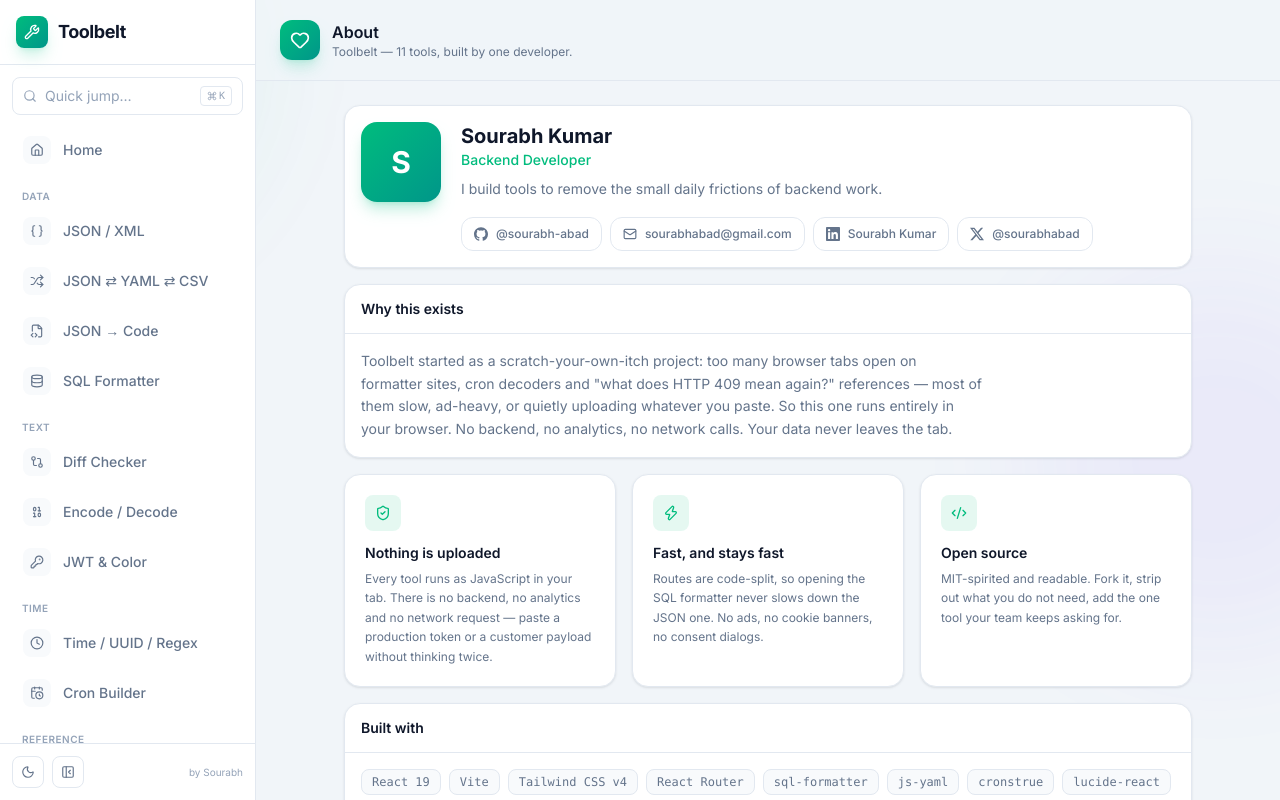
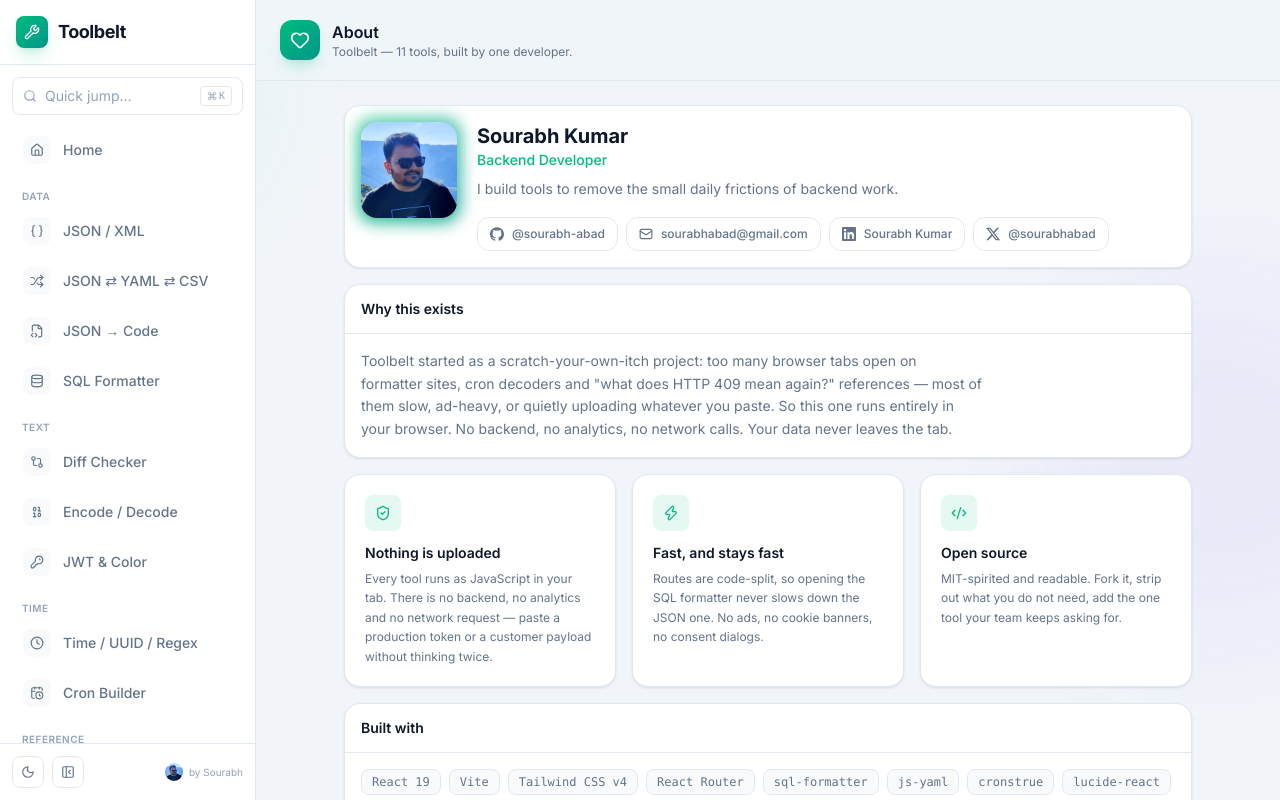
Before and after one commit to sourabh-abad/Toolbelt, a React (Vite) app: page /#/about in a window 1280 px wide. Built offline with nearby package versions, Linux system fonts and the light colour scheme.

Commit message:
profile pic updated
profile pic updated

```diff
--- a/src/App.jsx
+++ b/src/App.jsx
@@ -220,7 +220,21 @@
           {collapsed ? <PanelLeftOpen className="h-3.5 w-3.5" aria-hidden="true" /> : <PanelLeftClose className="h-3.5 w-3.5" aria-hidden="true" />}
         </button>
         {!collapsed && (
-          <Link to="/about" className="t-faint hover:t-main ml-auto text-[10px] transition-colors">
+          <Link
+            to="/about"
+            className="t-faint hover:t-main ml-auto flex items-center gap-1.5 text-[10px] transition-colors"
+          >
+            <picture>
+              <source srcSet={PROFILE.avatar.webp} type="image/webp" />
+              <img
+                src={PROFILE.avatar.jpg}
+                alt=""
+                width="18"
+                height="18"
+                loading="lazy"
+                className="h-[18px] w-[18px] rounded-full object-cover"
+              />
+            </picture>
             by {PROFILE.name.split(' ')[0]}
           </Link>
         )}
--- a/src/lib/profile.js
+++ b/src/lib/profile.js
@@ -11,6 +11,8 @@
 them slow, ad-heavy, or quietly uploading whatever you paste. So this one runs entirely in
 your browser. No backend, no analytics, no network calls. Your data never leaves the tab.`,
   location: 'India',
+  // Served from public/ — WebP with a JPEG fallback for older browsers.
+  avatar: { webp: './sourabh.webp', jpg: './sourabh.jpg' },
   links: [
     { id: 'github', label: 'GitHub', handle: '@sourabh-abad', url: 'https://github.com/sourabh-abad' },
     { id: 'email', label: 'Email', handle: 'sourabhabad@gmail.com', url: 'mailto:sourabhabad@gmail.com' },
--- a/src/pages/About.jsx
+++ b/src/pages/About.jsx
@@ -36,11 +36,20 @@
         {/* Developer card */}
         <Panel className="animate-fade-up overflow-hidden">
           <div className="flex flex-col gap-5 sm:flex-row sm:items-start">
-            <div
-              aria-hidden="true"
-              className="flex h-20 w-20 shrink-0 items-center justify-center rounded-2xl bg-gradient-to-br from-emerald-500 to-teal-600 text-3xl font-bold text-white shadow-lg shadow-emerald-500/25"
-            >
-              {PROFILE.name.charAt(0)}
+            <div className="relative shrink-0 self-start">
+              <div className="absolute -inset-1 rounded-2xl bg-gradient-to-br from-emerald-500 to-teal-600 opacity-70 blur-sm" aria-hidden="true" />
+              <picture>
+                <source srcSet={PROFILE.avatar.webp} type="image/webp" />
+                <img
+                  src={PROFILE.avatar.jpg}
+                  alt={`${PROFILE.name}, ${PROFILE.role}`}
+                  width="96"
+                  height="96"
+                  loading="lazy"
+                  decoding="async"
+                  className="relative h-24 w-24 rounded-2xl object-cover shadow-lg shadow-emerald-500/25"
+                />
+              </picture>
             </div>
 
             <div className="min-w-0 flex-1">
```
Also changed, not shown: public/sourabh.jpg (added), public/sourabh.webp (added).
